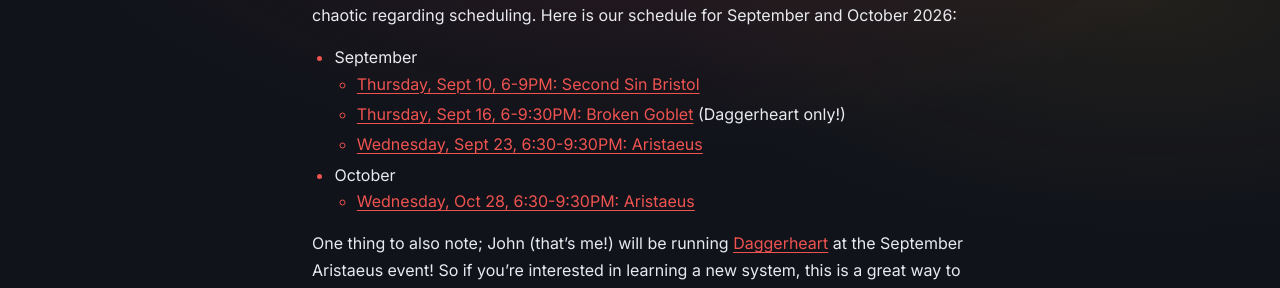
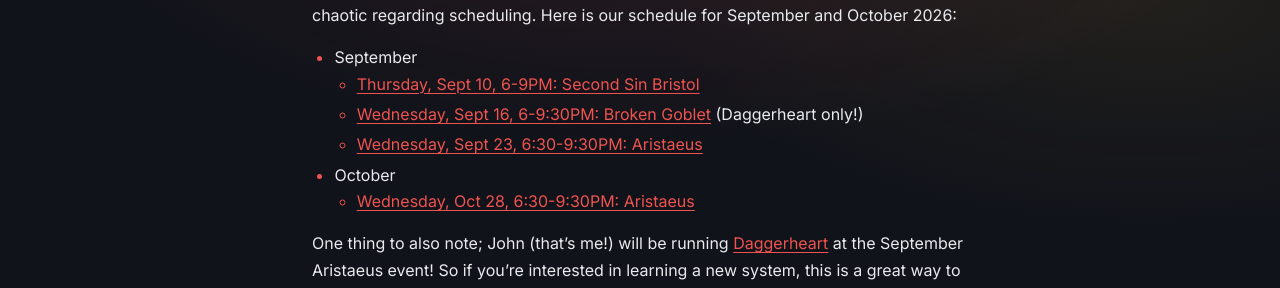
Before and after one commit to jmahlman/drink20.com, a Jekyll site: the page built from _posts/2026-08-28-fall-schedule.md, in a window 1280 px wide and 900 px high, scrolled down 818 px. Shown: the part 156-444 px from the top of the window. Built offline with Jekyll 4.4.1, drawn with Linux system fonts in a browser that asks for light colours.

Commit message:
Update 2026-08-28-fall-schedule.md
Fixing days

```diff
--- a/_posts/2026-08-28-fall-schedule.md
+++ b/_posts/2026-08-28-fall-schedule.md
@@ -16,7 +16,7 @@
 
 * September
   * [Thursday, Sept 10, 6-9PM: Second Sin Bristol](https://www.facebook.com/events/1136201118969918)
-  * [Thursday, Sept 16, 6-9:30PM: Broken Goblet](https://www.facebook.com/events/1735239057695513) (Daggerheart only!)
+  * [Wednesday, Sept 16, 6-9:30PM: Broken Goblet](https://www.facebook.com/events/1735239057695513) (Daggerheart only!)
   * [Wednesday, Sept 23, 6:30-9:30PM: Aristaeus](https://www.facebook.com/events/1075527318176887)
 * October
   * [Wednesday, Oct 28, 6:30-9:30PM: Aristaeus](https://www.facebook.com/events/1205141508495450)
```
